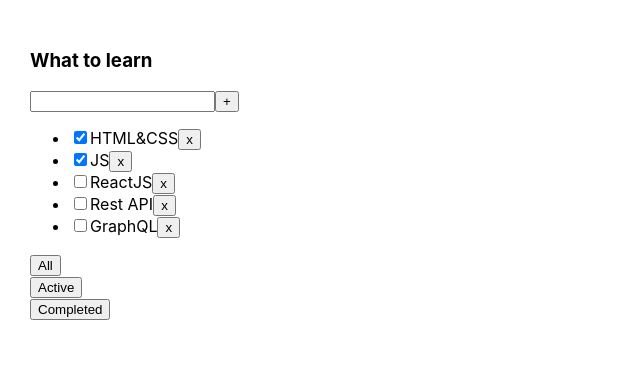
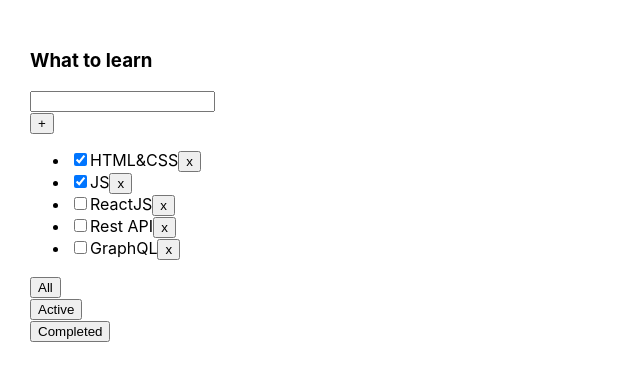
Before and after one commit to IJTINK7/Week, a React (Create React App) app in the folder Monday/todolist-ts/: page / in a window 1280 px wide. Shown: the top 380 px of the page, without its empty margins (0-640 px from the left). Built offline with nearby package versions, Linux system fonts and the light colour scheme.

Commit message:
Change the code of "+" button

```diff
--- a/Monday/todolist-ts/src/ToDoList.tsx
+++ b/Monday/todolist-ts/src/ToDoList.tsx
@@ -36,11 +36,8 @@ export function ToDoList(props: PropsType) {
     return <div>
         <h3>{props.title}</h3>
         <div>
-            <input value={inputValue}
-                   onChange={onChangeInputHandler}
-                   onKeyPress={onKeyPressHandler}
-            />
-            <button onClick={addTaskHandler}>+</button>
+            <input value={inputValue} onChange={onChangeInputHandler} onKeyPress={onKeyPressHandler}/>
+            <Button name={"+"} callBack={addTaskHandler}/>
         </div>
         <ul>
             {
@@ -52,9 +49,9 @@ export function ToDoList(props: PropsType) {
             }
         </ul>
         <div>
-            <Button name={"All"} callBack={() => { props.changeFilter("all") }}/>
-            <Button name={"Active"} callBack={() => { props.changeFilter("active") }}/>
-            <Button name={"Completed"} callBack={() => { props.changeFilter("completed") }}/>
+            <Button name={"All"} callBack={() => {props.changeFilter("all")}}/>
+            <Button name={"Active"} callBack={() => {props.changeFilter("active")}}/>
+            <Button name={"Completed"} callBack={() => {props.changeFilter("completed")}}/>
         </div>
     </div>
 }
```
